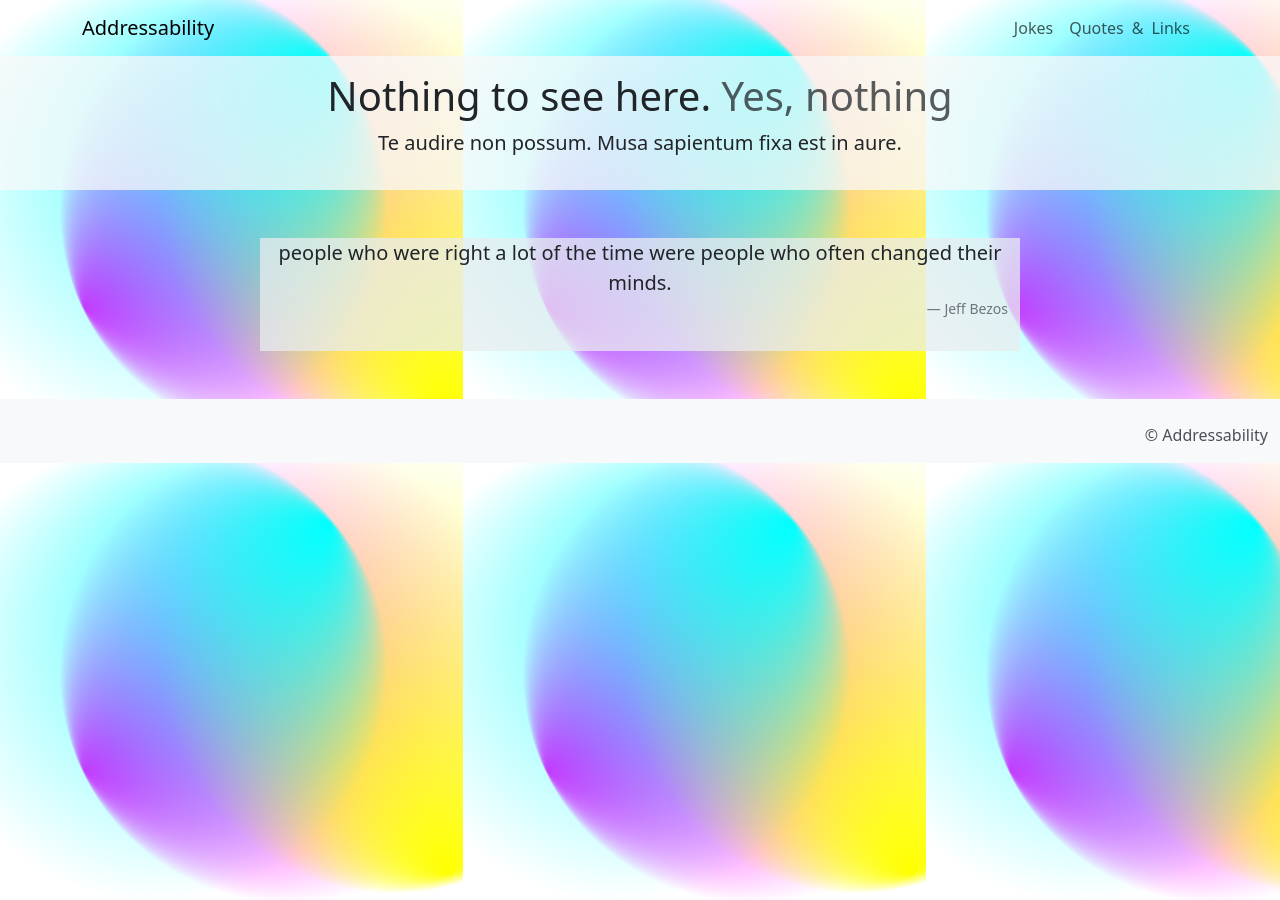
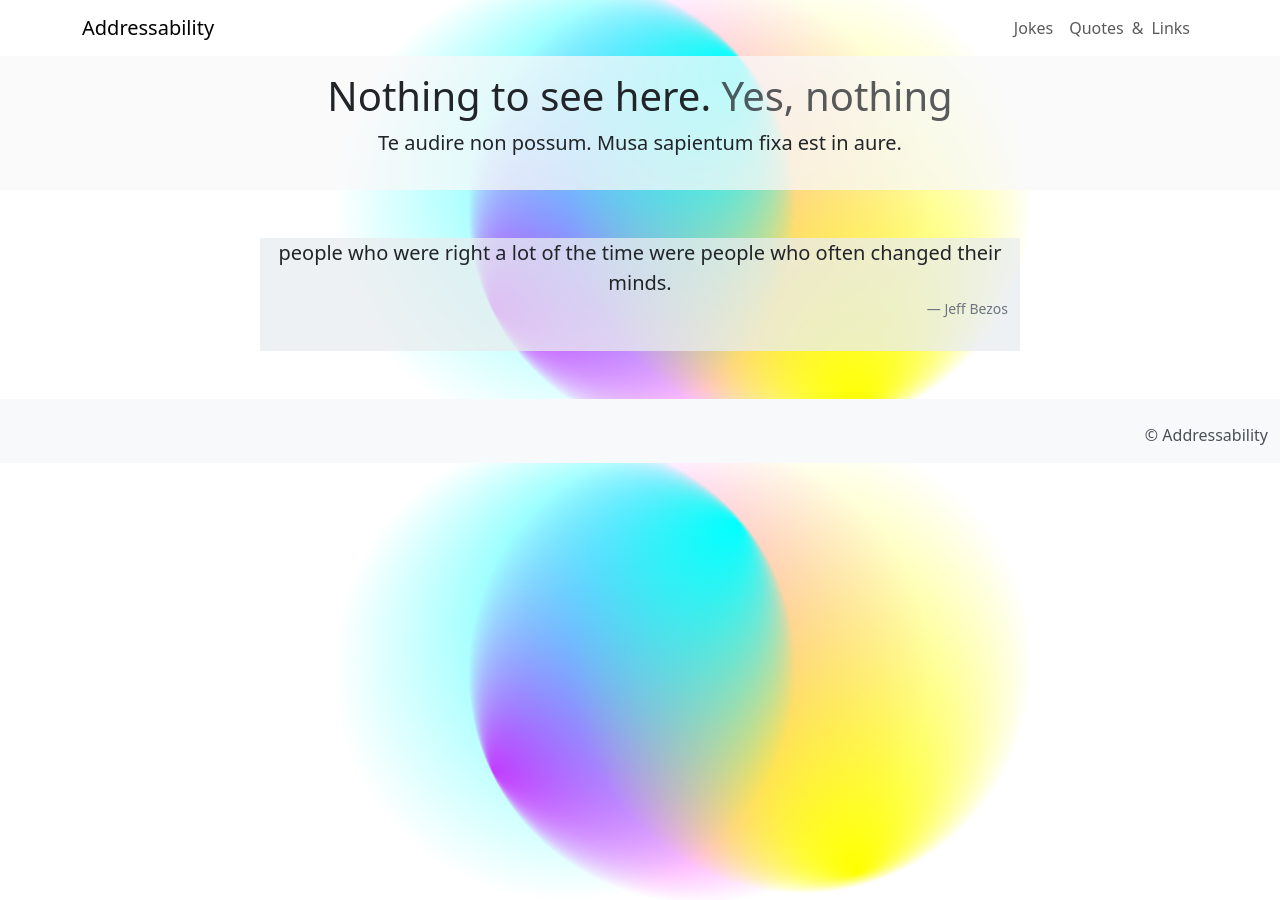
Before and after one commit to raz0x/addressability, a Jekyll site: the page built from index.html, in a window 1280 px wide. Built offline with Jekyll 4.4.1, drawn with Linux system fonts in a browser that asks for light colours.

Commit message:
Update default.html

```diff
--- a/_layouts/default.html
+++ b/_layouts/default.html
@@ -20,6 +20,7 @@
 }
 body {
 	background-image: url("/img/bg.svg");
+	background-size: 100% 100%;
 }
 </style>
 </head>
```
